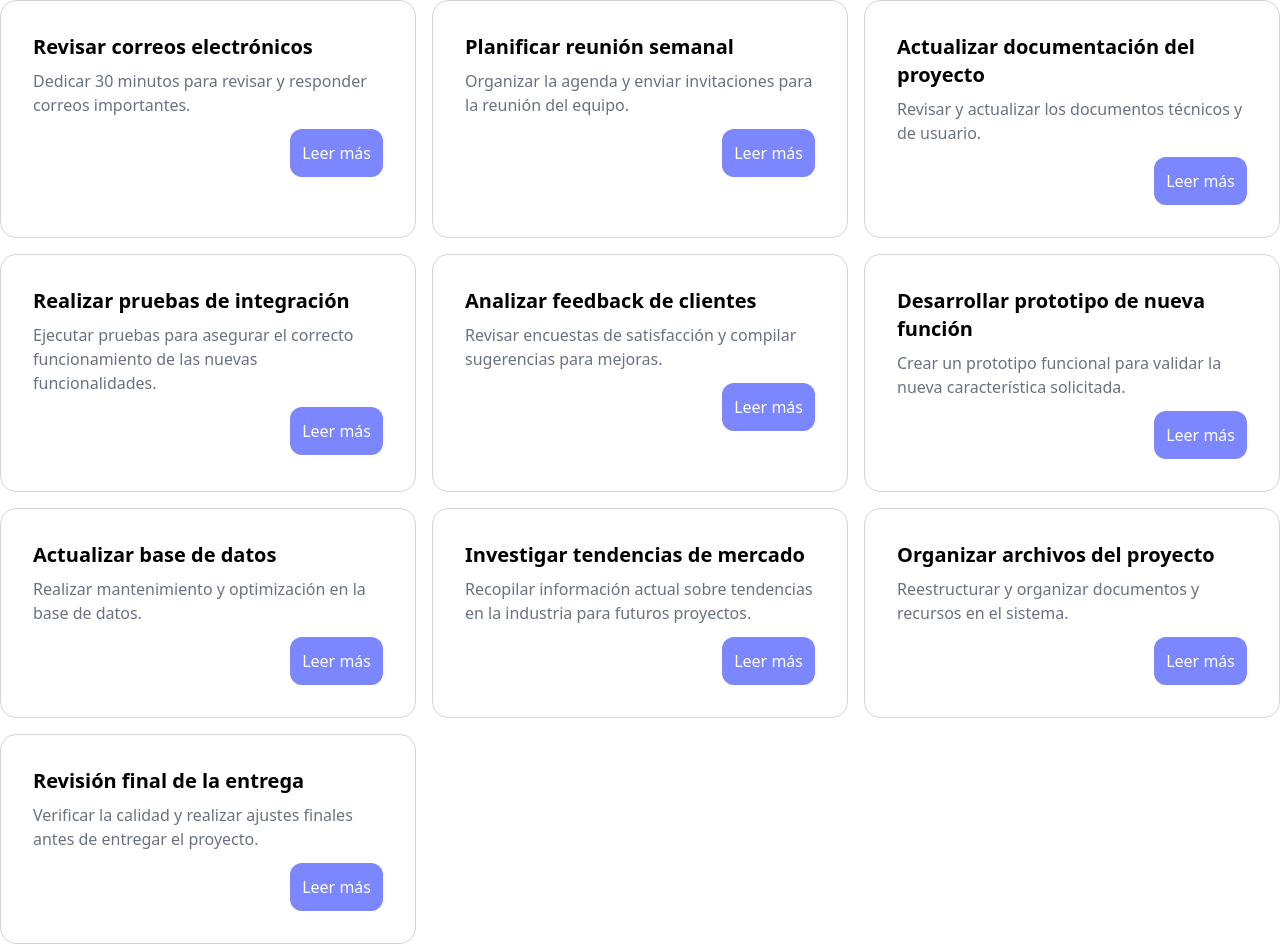
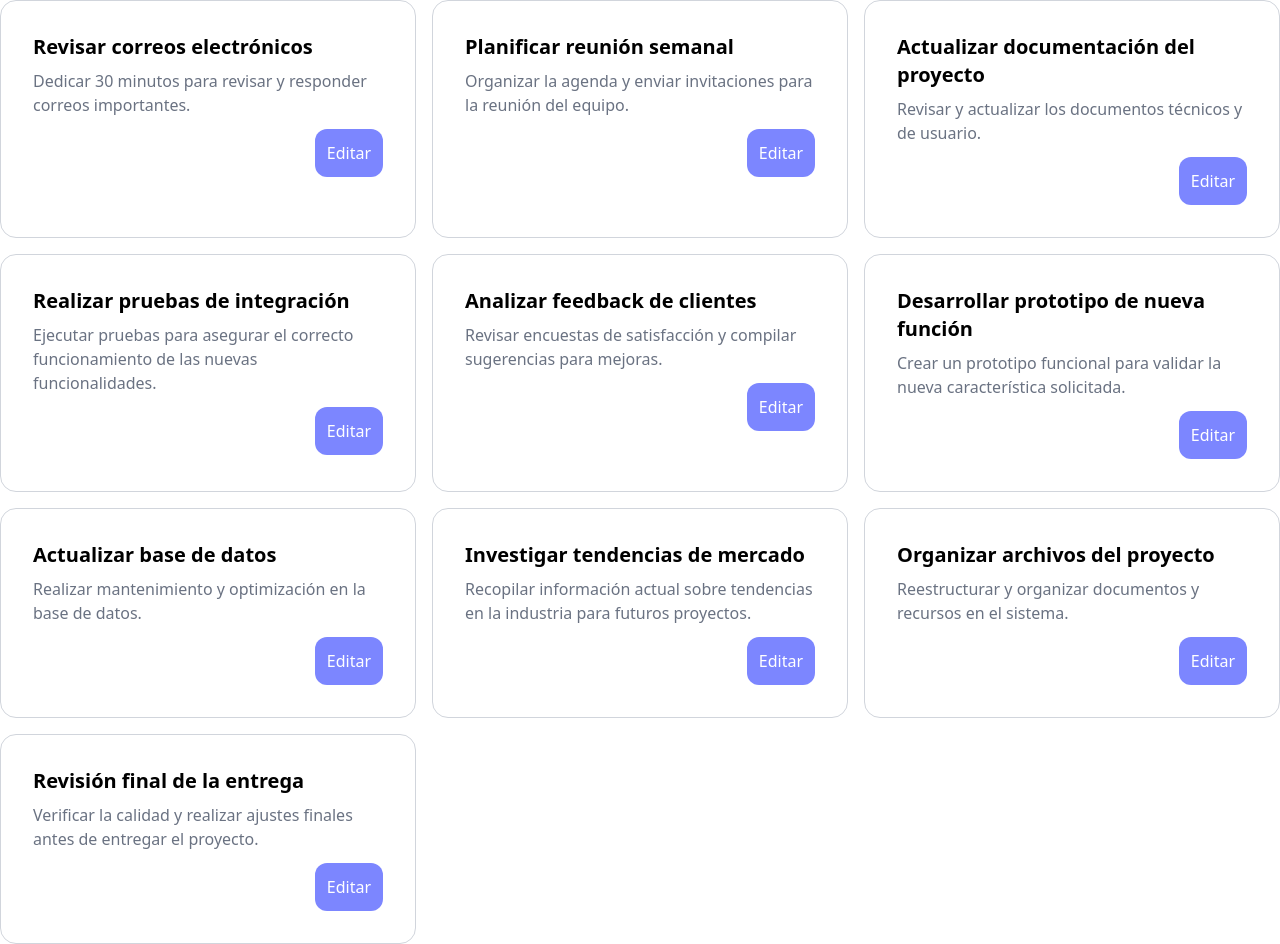
Before and after one commit to josemcj/task-manager, a React (Vite) app: page / in a window 1280 px wide. Built offline with nearby package versions, Linux system fonts and the light colour scheme.

Commit message:
feat: Agrega accion onclick en componentes card y button

```diff
--- a/src/components/Button.jsx
+++ b/src/components/Button.jsx
@@ -2,8 +2,15 @@ const BUTTON_VARIANTS = {
   primary: 'bg-indigo-400',
 };
 
-function ButtonPrimary({ children, variant = 'primary' }) {
-  return <button className={`${BUTTON_VARIANTS[variant]} p-3 text-white rounded-xl cursor-pointer`}>{children}</button>;
+function Button({ children, variant = 'primary', type = 'button', onClick = () => null }) {
+  return (
+    <button
+      type={type}
+      className={`${BUTTON_VARIANTS[variant]} p-3 text-white rounded-xl cursor-pointer`}
+      onClick={onClick}>
+      {children}
+    </button>
+  );
 }
 
-export default ButtonPrimary;
+export default Button;
--- a/src/components/Card.jsx
+++ b/src/components/Card.jsx
@@ -1,6 +1,6 @@
 import Button from './Button';
 
-function Card({ title, description }) {
+function Card({ title, description, onClick = () => null }) {
   return (
     <div className="p-8 border border-gray-300 rounded-2xl">
       <div className="mb-2">
@@ -12,7 +12,7 @@ function Card({ title, description }) {
       </div>
 
       <div className="flex justify-end">
-        <Button>Leer más</Button>
+        <Button onClick={onClick}>Editar</Button>
       </div>
     </div>
   );
```
